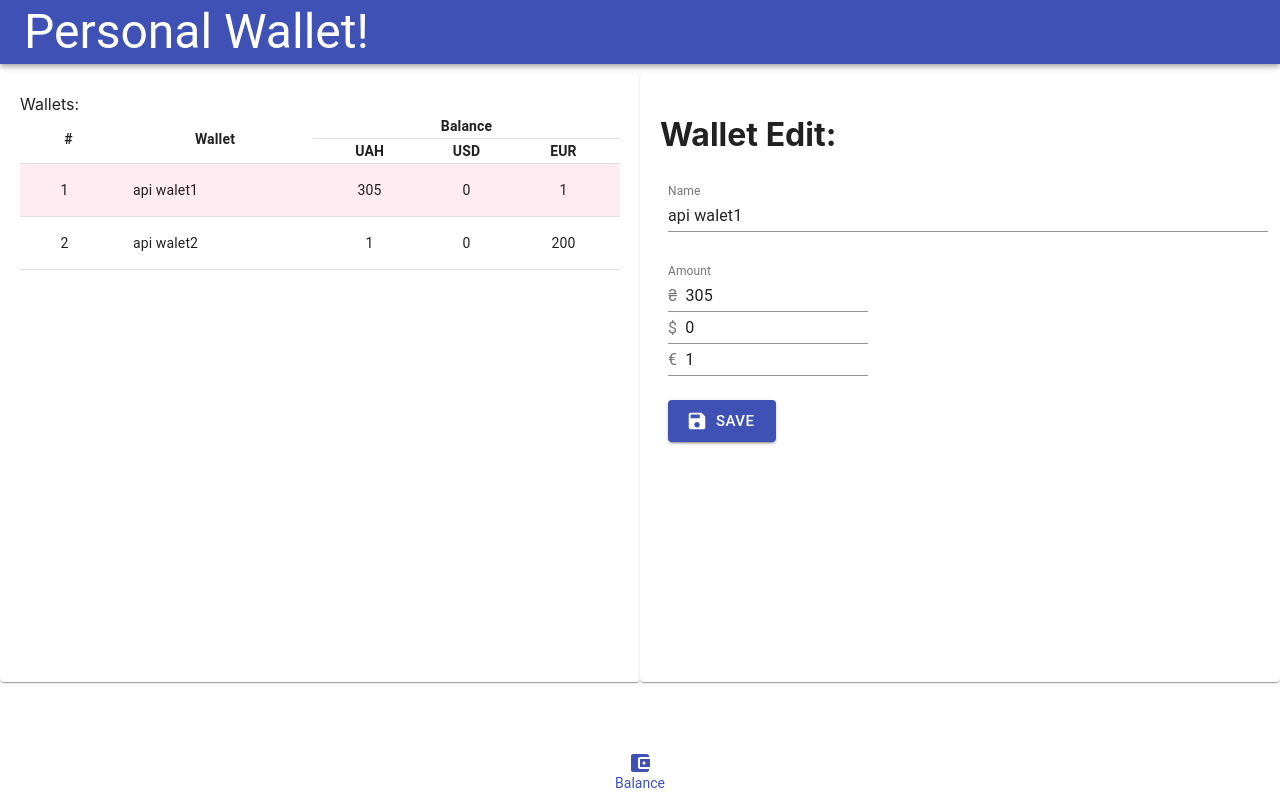
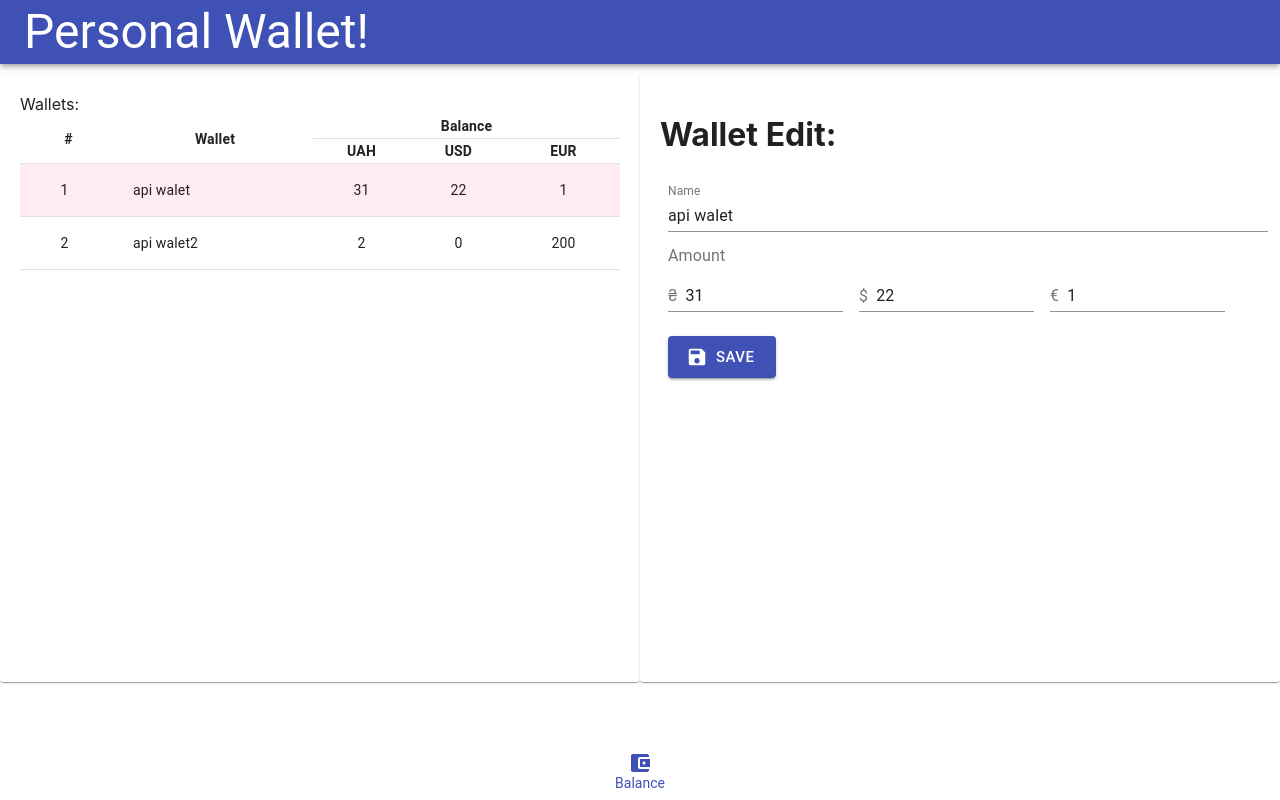
Before and after one commit to mvLaboratory/walletDemo, a React (Create React App) app: page / in a window 1280 px wide. Built offline with nearby package versions, Linux system fonts and the light colour scheme; data requests are answered from the project's data file.

Commit message:
multiple currencies; +modify bug fix + save logic

```diff
--- a/mockDb.json
+++ b/mockDb.json
@@ -2,15 +2,15 @@
   "balance": [
     {
       "id": 1,
-      "name": "api walet1",
+      "name": "api walet",
       "remainders": [
         {
           "currency": 2,
-          "value": "0"
+          "value": "22"
         },
         {
           "currency": 1,
-          "value": "305"
+          "value": "31"
         },
         {
           "currency": 3,
@@ -28,7 +28,11 @@
         },
         {
           "currency": 1,
-          "value": "1"
+          "value": "2"
+        },
+        {
+          "currency": 2,
+          "value": "0"
         }
       ]
     }
--- a/src/Components/Balance/BalancePage.js
+++ b/src/Components/Balance/BalancePage.js
@@ -27,8 +27,9 @@ class BalancePage extends React.Component {
 
   handleWalletSelect = (walletId) => {
     const { balance } = this.props;
-    var selectedWallet = balance.find(x => x.id === walletId);
-    this.setState({activeWallet: Object.assign({}, selectedWallet)});
+    const selectedWallet = balance.find(x => x.id === walletId);
+    const walletCopy = JSON.parse(JSON.stringify(selectedWallet));
+    this.setState({activeWallet: walletCopy});
   }
 
   handleActiveWalletNameChange = (walletName) => {
@@ -41,15 +42,15 @@ class BalancePage extends React.Component {
     const { activeWallet } = this.state;
     if (!activeWallet) return;
 
-    var balance = activeWallet.remainders.find(x => x.currency == currencyId);
-    if (balance) {
-      balance.value = walletBalance;
+    let activeWalletReminder = activeWallet.remainders.find(x => x.currency === currencyId);
+    if (activeWalletReminder) {
+      activeWalletReminder.value = walletBalance;
     }
     else {
       activeWallet.remainders.push({"currency": currencyId, "value": walletBalance});
     }
-    //activeWallet.value = walletBalance;
-    this.setState({activeWallet: activeWallet });
+    this.setState({ activeWallet: activeWallet });
+    //this.setState({activeWallet: Object.assign({}, activeWallet)});
   }
 
   saveWalletHandler = () => {
@@ -75,7 +76,7 @@ class BalancePage extends React.Component {
           <WalletsList
             styles={styles}
             selectWalletHandler={this.handleWalletSelect}
-            selectedWallet={activeWallet}
+            selectedWalletId={activeWallet ? activeWallet.id : 0}
             wallets={balance}
             currencyList={currency}
           />
--- a/src/Components/Balance/WalletInfo.js
+++ b/src/Components/Balance/WalletInfo.js
@@ -25,8 +25,12 @@ function WalletInfo( {styles, activeWallet, currencyList, handleWalletNameChange
       marginTop: theme.spacing(3),
       marginBottom: theme.spacing(2)
     },
+    withlabel: {
+      marginTop: theme.spacing(1),
+      marginBottom: theme.spacing(2)
+    },
     textField: {
-      width: 200,
+      width: 175,
     },
   }));
   const classes = useStyles();
@@ -38,7 +42,7 @@ function WalletInfo( {styles, activeWallet, currencyList, handleWalletNameChange
   }
 
   const getWalletBalance = (currencyId) => {
-    var balance = activeWallet.remainders.find(x => x.currency == currencyId) || { value: 0 };
+    var balance = activeWallet.remainders.find(x => x.currency === currencyId) || { value: 0 };
     return balance.value;
   }
 
@@ -51,17 +55,20 @@ function WalletInfo( {styles, activeWallet, currencyList, handleWalletNameChange
             onChange={event => handleWalletNameChange(event.target.value)}
           />
         </FormControl>
-        <FormControl fullWidth className={clsx(classes.margin, classes.withoutLabel, classes.textField)}>
-          <InputLabel htmlFor="standard-adornment-amount">Amount</InputLabel>
-            {currencyList.map(currency => (
+        <InputLabel className={clsx(classes.margin)} htmlFor="standard-adornment-amount">Amount</InputLabel>
+        {currencyList.map(currency => (
+        <FormControl fullWidth key={"amountFormControl" + currency.id} className={clsx(classes.margin, classes.withlabel, classes.textField)}>
+
               <Input
-                id="standard-adornment-amount"
+                id={"standard-adornment-amount" + currency.id}
+                key={"amountInput" + currency.id}
                 value={getWalletBalance(currency.id)}
                 onChange={event => handleWalletBalanceChange(currency.id, event.target.value)}
                 startAdornment={<InputAdornment position="start">{currency.symb}</InputAdornment>}
-              />))
-            }
-        </FormControl>
+              />
+          </FormControl>
+        ))
+      }
       </div>
     );
   }
--- a/src/Components/Balance/WalletsList.js
+++ b/src/Components/Balance/WalletsList.js
@@ -3,12 +3,12 @@ import { Paper, Table, TableBody, TableCell, TableHead, TableRow} from '@materia
 
 class WalletsList extends React.Component {
   getCurrencyReminder(currency, wallet) {
-    var reminder = wallet.remainders.find(x => x.currency == currency.id) || {value: 0}
+    var reminder = wallet.remainders.find(x => x.currency === currency.id) || {value: 0}
     return reminder.value;
   }
 
   render() {
-    const { styles, selectWalletHandler, wallets, currencyList, selectedWallet } = this.props;
+    const { styles, selectWalletHandler, wallets, currencyList, selectedWalletId } = this.props;
     return (
       <Paper style={styles.Paper}>
           <div className="Balance">
@@ -23,7 +23,7 @@ class WalletsList extends React.Component {
                   </TableRow>
                   <TableRow>
                     {currencyList.map(currency => (
-                      <TableCell align="center">{currency.name}</TableCell>
+                      <TableCell key={"currencyTableHead"+currency.id} align="center">{currency.name}</TableCell>
                     ))}
                   </TableRow>
                 </TableHead>
@@ -32,17 +32,14 @@ class WalletsList extends React.Component {
                     <TableRow
                       key={wallet.id}
                       hover onClick={() => {selectWalletHandler(wallet.id);}}
-                      selected={selectedWallet && selectedWallet.id === wallet.id}
+                      selected={selectedWalletId === wallet.id}
                     >
                       <TableCell align="center" size="small">{wallet.id}</TableCell>
                       <TableCell align="left">{wallet.name}</TableCell>
                       {
-                        // wallet.remainders.map(remainder =>
-                        // <TableCell align="center">{remainder.value}</TableCell>)
                         currencyList.map(currency =>
-                          <TableCell align="center">{this.getCurrencyReminder(currency, wallet)}</TableCell>)
+                          <TableCell key={"currencyTableRow"+currency.id} align="center">{this.getCurrencyReminder(currency, wallet)}</TableCell>)
                       }
-
                     </TableRow>
                   ))}
                   </TableBody>
```
